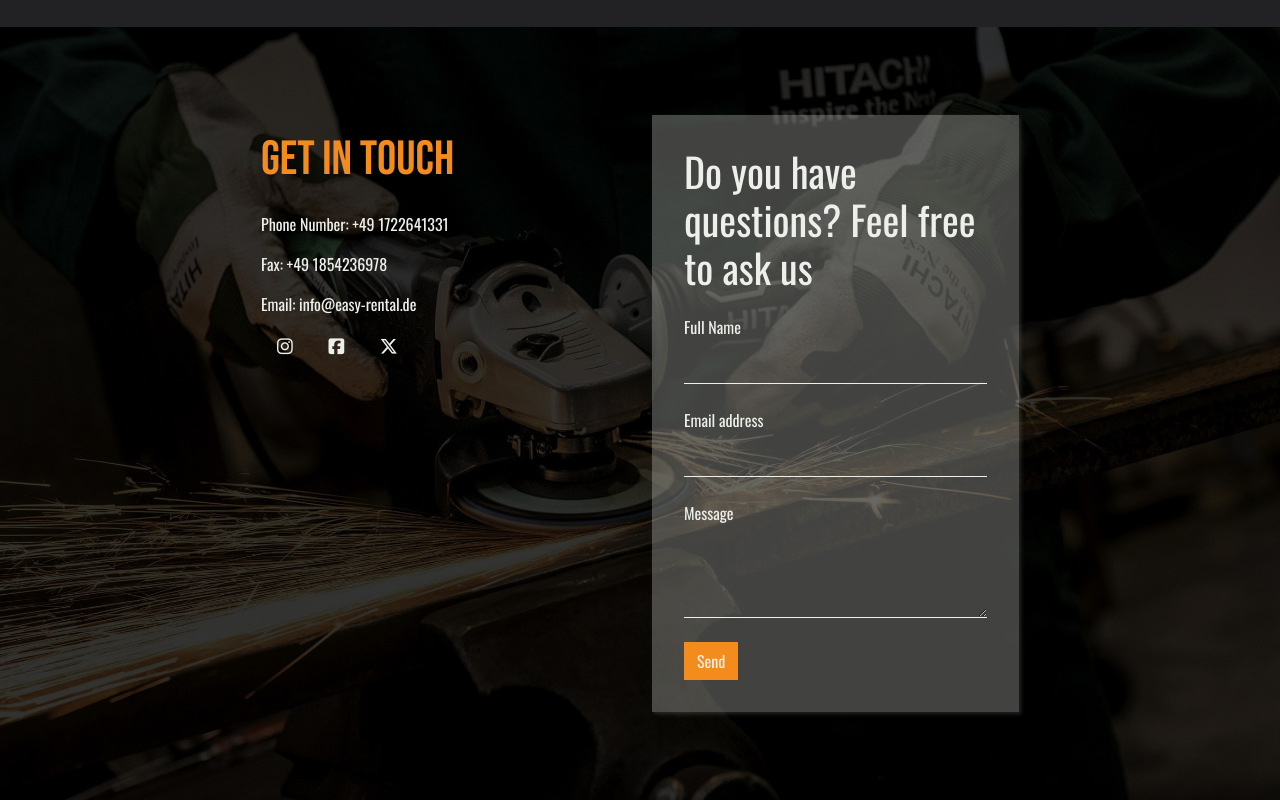
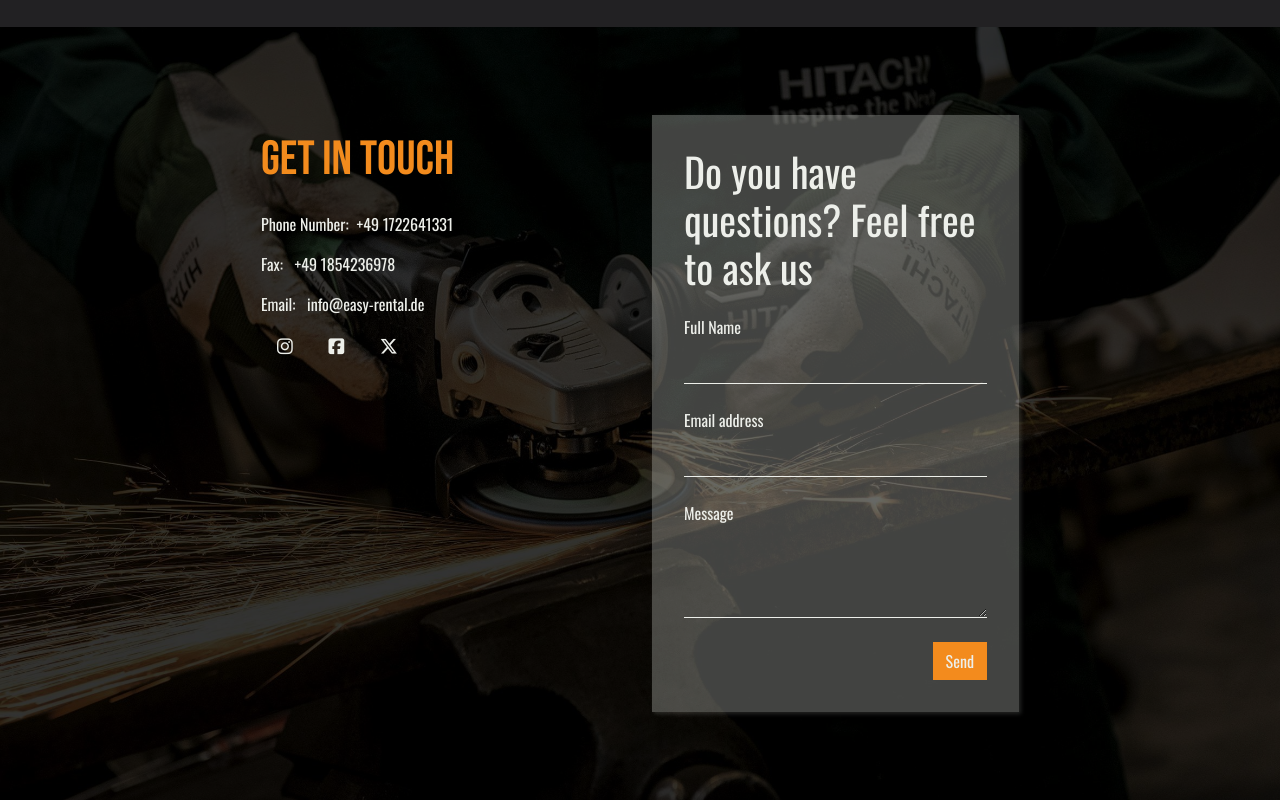
Before and after one commit to HouriaNouhKhanjar/easy-rental, a plain HTML site: page index.html in a window 1280 px wide. Shown: the part 3152-3952 px from the top of the page. Drawn offline with nearby package versions, Linux system fonts and the light colour scheme.

Commit message:
add link to contacts in footer and name to inputsin contact form

```diff
--- a/assets/css/style.css
+++ b/assets/css/style.css
@@ -219,6 +219,12 @@ footer {
     padding: 2rem;
 }
 
+#footer-contact-us .support-contact {
+    text-decoration: unset;
+    color: var(--highlight-color);
+    padding-left: .5rem;
+}
+
 #footer-contact-us .social-media a {
     color: var(--highlight-color);
     font-size: large;
--- a/index.html
+++ b/index.html
@@ -63,7 +63,7 @@
                         <p class="lead">Discover a new way to save money, space, and time. Browse our tools,
                             reserve online, and get started on your next project with confidence. Easy
                             Rentals: Rent, Use, Return – It’s that simple!</p>
-                        <a href="#tools-list"  aria-label="go to tools list">
+                        <a href="#tools-list" aria-label="go to tools list">
                             <button type="button" class="btn btn-lg action-button">Start Renting</button>
                         </a>
                     </div>
@@ -429,9 +429,15 @@
             <div class="row footer-container">
                 <div class="col-12 col-lg-6 my-2">
                     <h2 class="display-5 py-3">Get In Touch</h2>
-                    <p>Phone Number: +49 1722641331</p>
-                    <p>Fax: +49 1854236978</p>
-                    <p>Email: info@easy-rental.de</p>
+                    <p>Phone Number:<a href="tel:+491722641331" title="Call customer service at +49 1722641331"
+                            aria-label="Dial +49 1722641331" class="support-contact" target="_blank"
+                            rel="noopener noreferrer">+49 1722641331</a></p>
+                    <p>Fax: <a href="fax:+491854236978" title="Send a fax to +49 1854236978"
+                            aria-label="Send a fax to +49 1854236978" class="support-contact" target="_blank"
+                            rel="noopener noreferrer">+49 1854236978</a></p>
+                    <p>Email: <a href="mailto:info@easy-rental.de" title="Send a email to info@easy-rental.de"
+                            aria-label="Send a email to info@easy-rental.de" class="support-contact" target="_blank"
+                            rel="noopener noreferrer">info@easy-rental.de</a></p>
                     <div class="social-media">
                         <a href="https://www.instagram.com" target="_blank"
                             aria-label="Visit our Instagram page (opens in a new tab)" rel="noopener"><i
@@ -448,19 +454,23 @@
                     <form action="response-page.html" method="GET" class="contact-form">
                         <h3 class="display-6">Do you have questions? Feel free to ask us</h3>
                         <div class="my-4">
-                            <label for="exampleFormControlInput2" class="form-label">Full Name</label>
-                            <input type="text" class="form-control" id="exampleFormControlInput2" required>
+                            <label for="user-fullname" class="form-label">Full Name</label>
+                            <input type="text" class="form-control" name="user-fullname" id="user-fullname" required>
                         </div>
                         <div class="my-4">
-                            <label for="exampleFormControlInput1" class="form-label">Email address</label>
-                            <input type="email" class="form-control" id="exampleFormControlInput1" required>
+                            <label for="user-email-address" class="form-label">Email address</label>
+                            <input type="email" class="form-control" name="user-email-address" id="user-email-address"
+                                required>
                         </div>
                         <div class="my-4">
-                            <label for="exampleFormControlTextarea1" class="form-label">Message</label>
-                            <textarea class="form-control" id="exampleFormControlTextarea1" rows="3"
+                            <label for="user-message" class="form-label">Message</label>
+                            <textarea class="form-control" name="user-message" id="user-message" rows="3"
                                 required></textarea>
                         </div>
-                        <button type="submit" class="btn action-button">Send</button>
+                        <div class="col-12 d-flex justify-content-end">
+                            <button type="submit" class="btn action-button">Send</button>
+                        </div>
+
                     </form>
                 </div>
             </div>
```
Also changed, not shown: booking-page.html (+21 -10 lines), response-page.html (+22 -12 lines).
